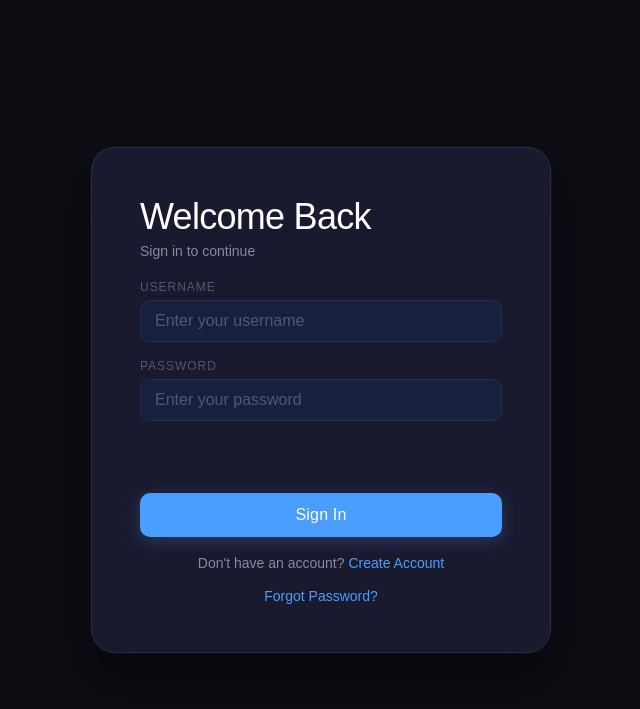
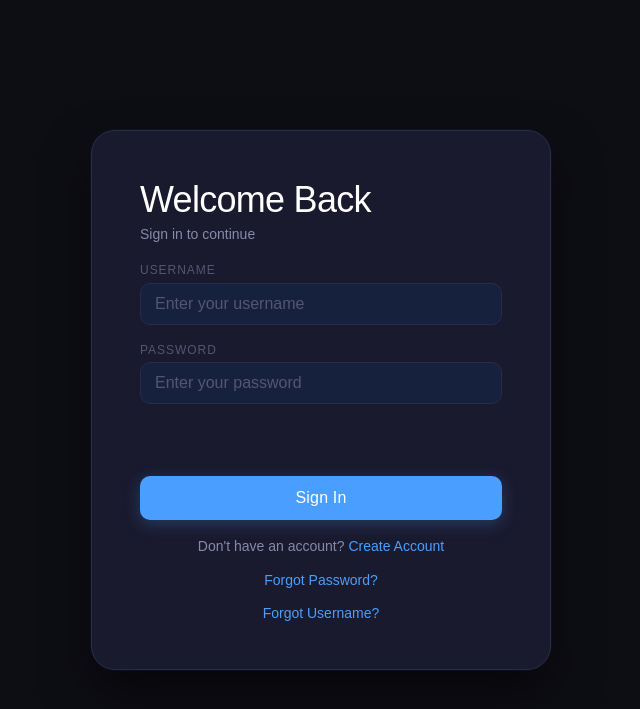
Before and after one commit to Reign4ever/django-app, a Django app: page /api/ in a window 1280 px wide. Shown: the top 709 px of the page, without its empty margins (319-959 px from the left). Run offline with Django 5.2, Linux system fonts and the light colour scheme; parts of the project's set-up code (start-up, migrations or seed data) failed here and were passed over; some libraries are stand-ins or nearby versions; some web fonts are replaced.

Commit message:
Implement 'Forgot Username' feature in index.html
Added a new screen for users to recover their username by entering their email address.

```diff
--- a/django_app/api/templates/index.html
+++ b/django_app/api/templates/index.html
@@ -477,6 +477,9 @@
         <div class="link-row">
             <a onclick="showScreen('forgot')">Forgot Password?</a>
         </div>
+        <div class="link-row">
+            <a onclick="showScreen('forgot-username')">Forgot Username?</a>
+        </div>
     </div>
 </div>
 
@@ -537,6 +540,27 @@
         </div>
     </div>
 </div>
+
+
+<!-- FORGOT USERNAME -->
+<div class="screen auth-screen" id="screen-forgot-username">
+    <div class="auth-card">
+        <div class="auth-card-heading">
+            <h1>Forgot Username</h1>
+            <p>Enter your email and we'll send your username</p>
+        </div>
+        <div class="field">
+            <label for="forgot-username-email">Email Address</label>
+            <input type="email" id="forgot-username-email" placeholder="Enter your email" tabindex="1" autocomplete="email">
+        </div>
+        <div class="status" id="forgot-username-status"></div>
+        <button class="btn btn-primary" tabindex="2" onclick="doForgotUsername()">Send Username</button>
+        <div class="link-row">
+            <a onclick="showScreen('login')">← Back to Sign In</a>
+        </div>
+    </div>
+</div>
+
 
 <!-- RESET PASSWORD -->
 <div class="screen auth-screen" id="screen-reset">
```
